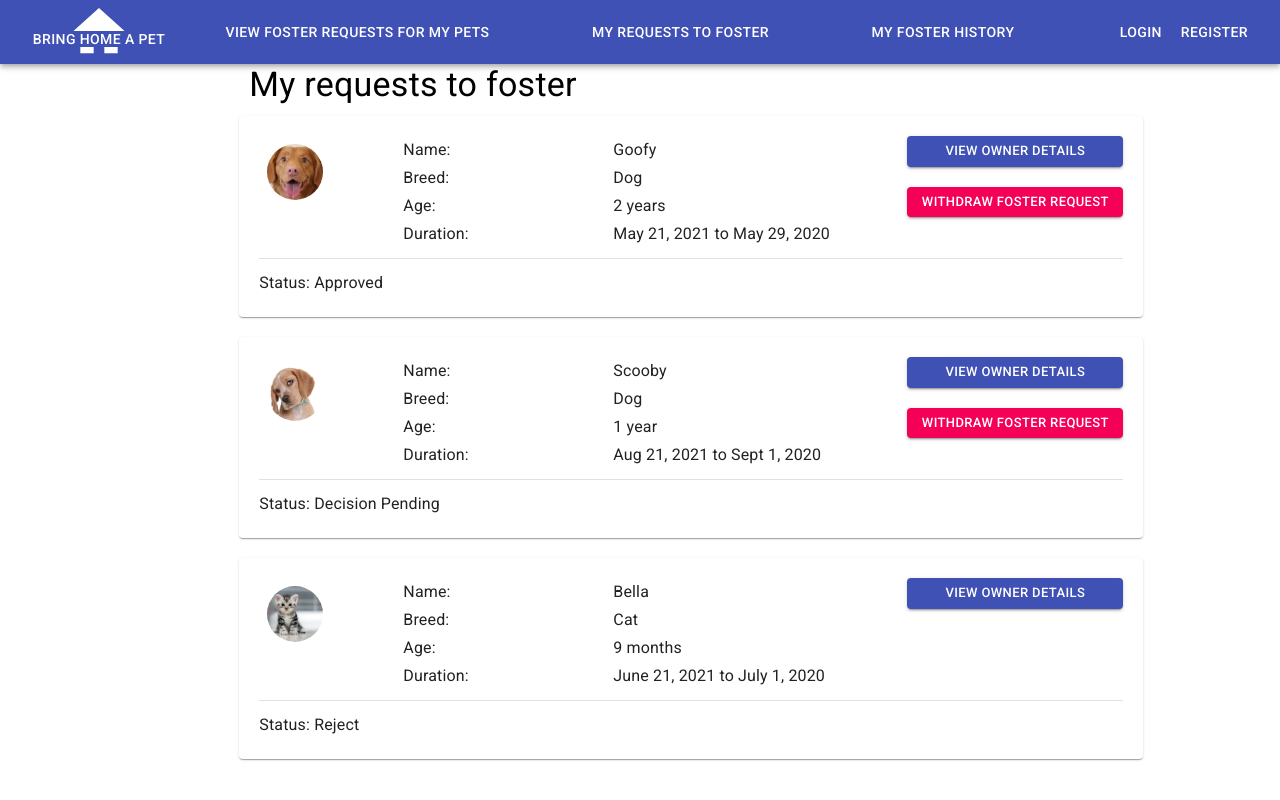
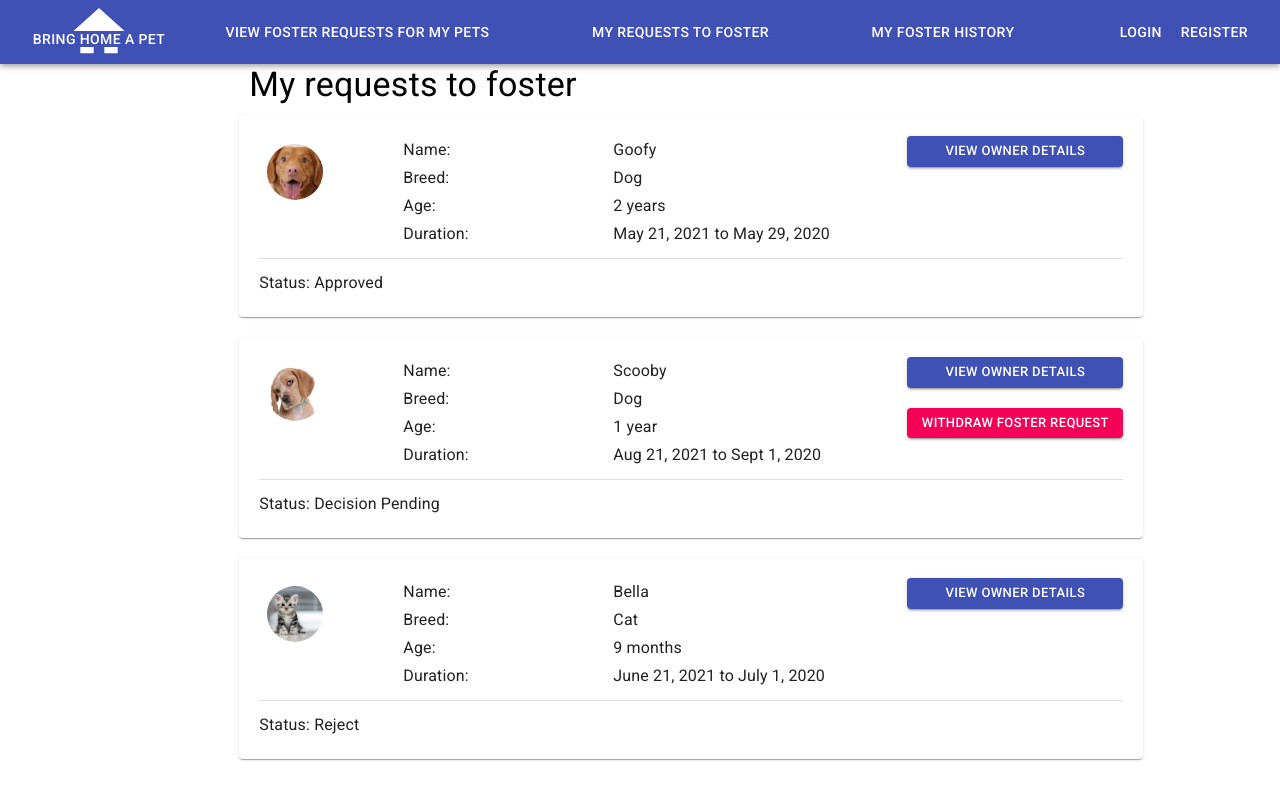
Before and after one commit to vasisht54/Pet-Foster-Frontend, a React (Create React App) app: page /ViewFosterRequest in a window 1280 px wide. Built offline with nearby package versions, Linux system fonts and the light colour scheme.

Commit message:
Withdraw button now visible only if status is pending

```diff
--- a/src/MyFosterRequests/MyFosterRequests.js
+++ b/src/MyFosterRequests/MyFosterRequests.js
@@ -129,7 +129,7 @@ const MyFosterRequests = () => {
                       >
                         View owner details
                       </Button>
-                      {item.status !== "Reject" && (
+                      {item.status === "Decision Pending" && (
                         <Button
                           fullWidth
                           variant="contained"
```
